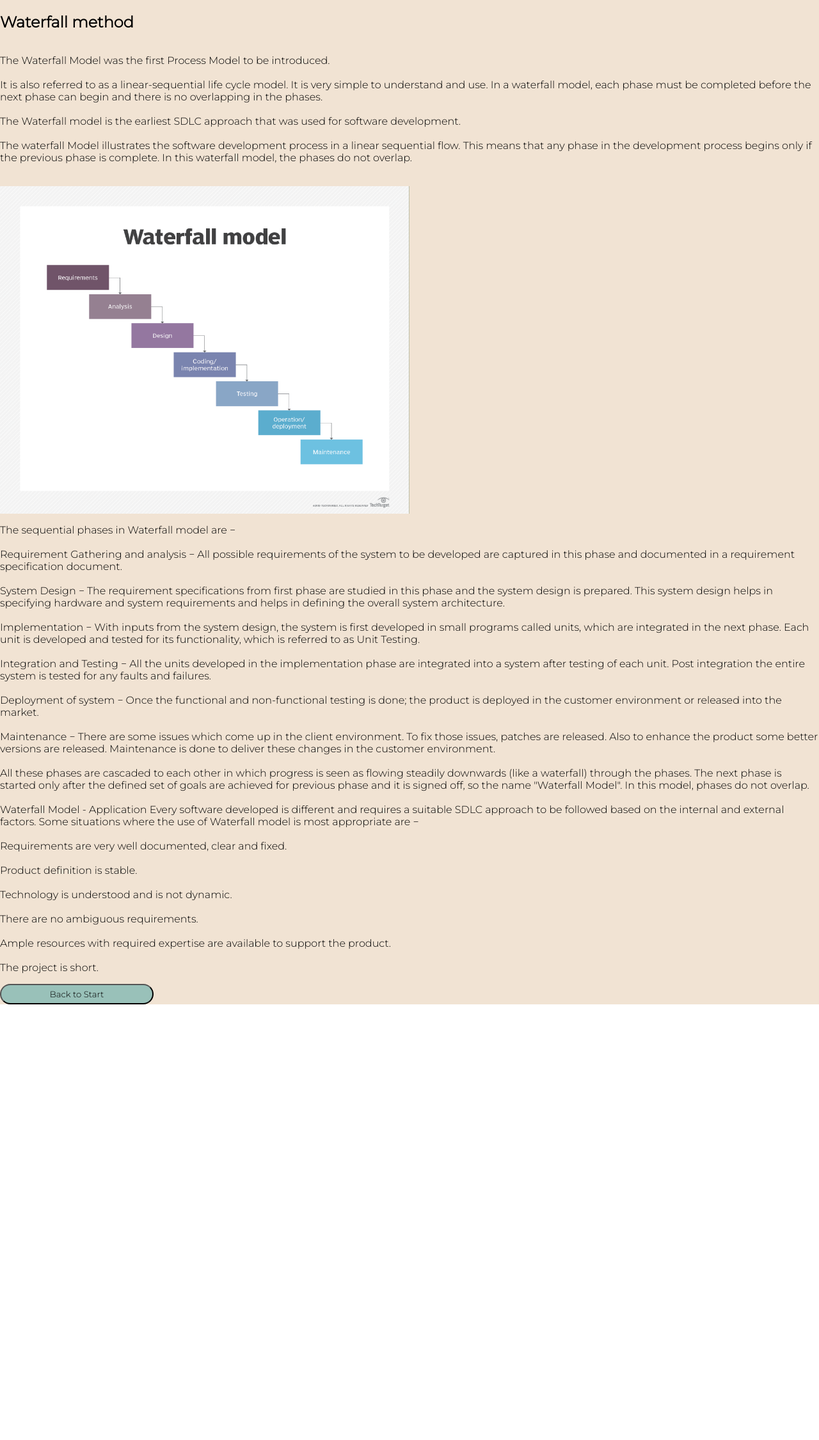
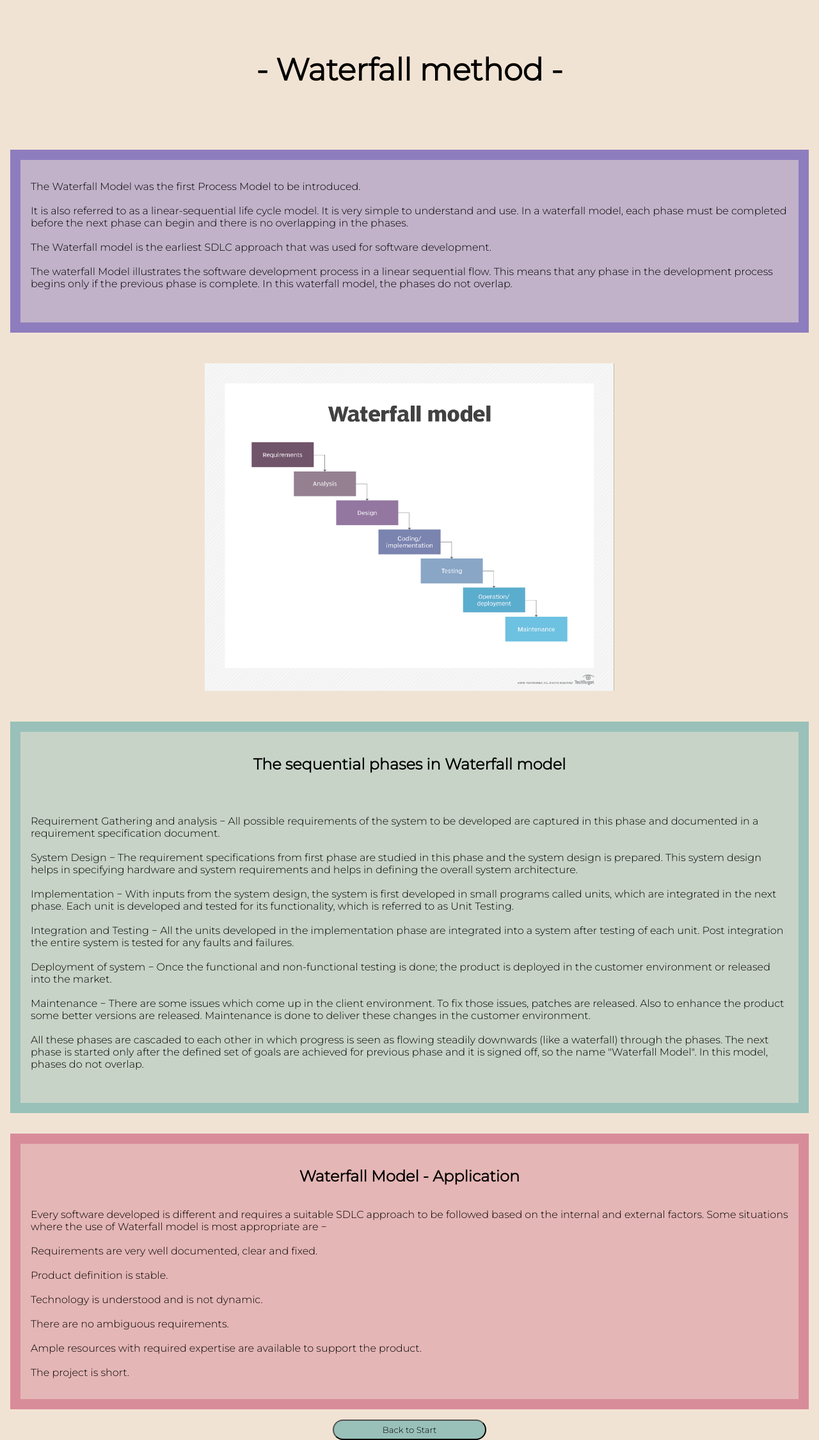
Before and after one commit to Hmac1921/inlamning-agila-metod, a React (Create React App) app: page /waterfall in a window 1280 px wide. Shown: the whole page at 64% size. Before the commit the page ends 1570 px from the top, so only its background shows below. Built offline with nearby package versions, Linux system fonts and the light colour scheme.

Commit message:
#17 waterfall page css

```diff
--- a/src/pages/Agile.module.css
+++ b/src/pages/Agile.module.css
@@ -1,5 +1,11 @@
+h1 {
+    font-size: 3rem;
+}
+
 .outer {
     background-color: #F1E3D3;
+    display: flex;
+    flex-direction: column;
 }
 
 .graphic {
--- a/src/pages/ProsAndCons.jsx
+++ b/src/pages/ProsAndCons.jsx
@@ -60,16 +60,16 @@ function ProsAndCons() {
             <section>
                 <h2>Pros of the agile methodology<br /><br /></h2>
                 <p>
-                    Rapid delivery
+                    Rapid delivery<br />
                     The agile process allow you to deliver workable increments to your clients very quickly. They may not be perfect increments, but the understanding is that you will build upon these foundations on an ongoing basis. If you need to get something up and running fast, the agile approach is a good way to go about it.<br /><br />
 
-                    Adaptable
+                    Adaptable<br />
                     Because the increments are small, it’s very easy for projects to change direction and/or otherwise adapt to altering circumstances without undoing much of what has gone before.<br /><br />
 
-                    Collaborative
+                    Collaborative<br />
                     Agile working requires a lot of feeding back and forth between teams, clients, and customers. This makes for a collaborative environment in which silo walls are broken down and collective creativity often flourishes.<br /><br />
 
-                    Quick problem detection
+                    Quick problem detection<br />
                     You’re testing your increments on the go, so it quickly becomes apparent when problems crop up. Even better, the fragmented nature of what you’re doing means that you can usually pinpoint precisely where the problem lies and what’s causing it, so as to fix the issue with the next incremental cycle.<br /><br />
 
                     Transparent
@@ -82,16 +82,16 @@ function ProsAndCons() {
             <section>
                 <h2>Cons of the agile methodology<br /><br /></h2>
                 <p>
-                    Tricky paradigm shift
+                    Tricky paradigm shift<br />
                     Some businesses and industries lend themselves naturally to the agile approach. For others, however, shifting from a sequential and schedule-bound mode to the more freeform agile approach can be a difficult change to manage. Teething troubles are inevitable but can easily be fixed.<br /><br />
 
-                    Lack of specifics
+                    Lack of specifics<br />
                     The ad-hoc, reactive nature of the agile method makes it hard to pin down specifics like deadlines and costs. This can lead to sloppy budgeting, poor timing, and a general dearth of practical boundaries to work to.<br /><br />
 
-                    Ephemeral planning
+                    Ephemeral planning<br />
                     The agile ethos is in many ways more reactive than proactive. It’s about responding to issues and feedback in real-time. For many, this means that proper planning gets left behind in the rush to react, adapt, and improve. You need a strong core vision so that your overarching plan doesn’t get lost in the ongoing process.<br /><br />
 
-                    Lack of overall cohesion
+                    Lack of overall cohesion<br />
                     All of this comes together to represent a lack of overall cohesion when using the agile approach. It’s all too easy for the continuous process to run away with itself, and for the goals to get lost in the details.
 
                     While it is perfectly possible to be both agile and cohesive, it takes strong leadership and a consistent strategy to keep everyone and every increment working towards the same vision.<br /><br /></p>
--- a/src/pages/waterfall.jsx
+++ b/src/pages/waterfall.jsx
@@ -5,15 +5,25 @@ import { Link } from 'react-router-dom'
 function Waterfall() {
     return (
         <article className={styles.outer}>
-            <h1>Waterfall method</h1>
+            <section className={styles.headLine}>
+                <h1> - Waterfall method - </h1>
+            </section>
+            <section className={styles.infoHeader}>
+
                 <p>The Waterfall Model was the first Process Model to be introduced. <br /><br /> It is also referred to as a linear-sequential life cycle model. It is very simple to understand and use. In a waterfall model, each phase must be completed before the next phase can begin and there is no overlapping in the phases.<br /><br />
 
                     The Waterfall model is the earliest SDLC approach that was used for software development.<br /><br />
 
                     The waterfall Model illustrates the software development process in a linear sequential flow. This means that any phase in the development process begins only if the previous phase is complete. In this waterfall model, the phases do not overlap.<br /><br /></p>
+
+            </section>
+            <section className={styles.infoGraphic}>
                 <img className={styles.graphic} src={image} alt="waterfall" />
+            </section>
 
-            <p>The sequential phases in Waterfall model are −<br /><br />
+            <section className={styles.infoOne}>
+                <h2>The sequential phases in Waterfall model<br /><br /></h2>
+                <p>
 
                     Requirement Gathering and analysis − All possible requirements of the system to be developed are captured in this phase and documented in a requirement specification document.<br /><br />
 
@@ -28,8 +38,11 @@ function Waterfall() {
                     Maintenance − There are some issues which come up in the client environment. To fix those issues, patches are released. Also to enhance the product some better versions are released. Maintenance is done to deliver these changes in the customer environment.<br /><br />
 
                     All these phases are cascaded to each other in which progress is seen as flowing steadily downwards (like a waterfall) through the phases. The next phase is started only after the defined set of goals are achieved for previous phase and it is signed off, so the name "Waterfall Model". In this model, phases do not overlap.<br /><br />
-
-                Waterfall Model - Application
+                </p>
+            </section>
+            <section className={styles.infoTwo}>
+                <h2>Waterfall Model - Application</h2>
+                <p>
                     Every software developed is different and requires a suitable SDLC approach to be followed based on the internal and external factors. Some situations where the use of Waterfall model is most appropriate are −<br /><br />
 
                     Requirements are very well documented, clear and fixed.<br /><br />
@@ -44,7 +57,10 @@ function Waterfall() {
 
                     The project is short.</p>
 
+            </section>
+            <section className={styles.buttonStyle}>
                 <Link to={'/'} > <input className={styles.button} type="button" value="Back to Start" /> </Link>
+            </section>
         </article>
     );
 }
--- a/src/pages/waterfall.module.css
+++ b/src/pages/waterfall.module.css
@@ -8,6 +8,58 @@
     width: 40rem;
 }
 
+.headLine {
+    display: flex;
+    flex-direction: column;
+    align-items: center;
+    padding: 1rem;
+    margin: 1rem;
+}
+
+.infoHeader {
+    border: solid 1rem #8E7DBE;
+    background-color: #8e7dbe7c;
+    display: flex;
+    flex-direction: column;
+    align-items: center;
+    padding: 1rem;
+    margin: 1rem;
+}
+
+.infoGraphic {
+    display: flex;
+    flex-direction: column;
+    align-items: center;
+    padding: 1rem;
+    margin: 1rem;
+}
+
+.infoOne {
+    border: solid 1rem #99C1B9;
+    background-color: #99c1b97b;
+    display: flex;
+    flex-direction: column;
+    align-items: center;
+    padding: 1rem;
+    margin: 1rem;
+}
+
+.infoTwo {
+    border: solid 1rem #D88C9A;
+    background-color: #d88c9a82;
+    display: flex;
+    flex-direction: column;
+    align-items: center;
+    padding: 1rem;
+    margin: 1rem;
+}
+
+.buttonStyle {
+    display: flex;
+    flex-direction: column;
+    align-items: center;
+}
+
 .button {
     width: 15rem;
     height: 2rem;
```
Also changed, not shown: src/pages/Agile.jsx (+18 -52 lines). Lines whose indentation alone changed are shown as unchanged.
